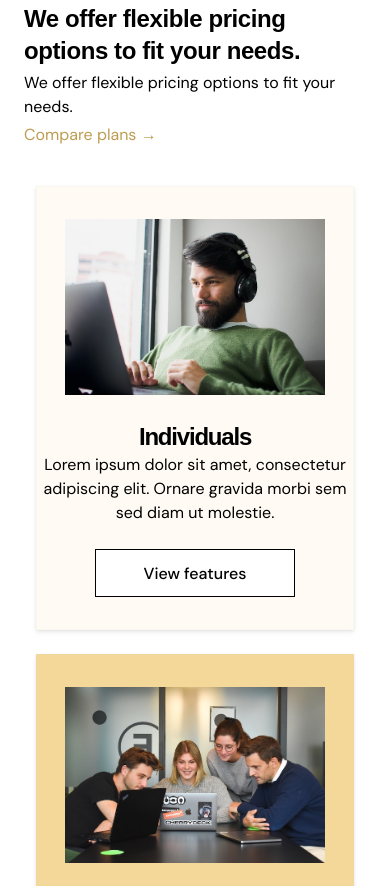
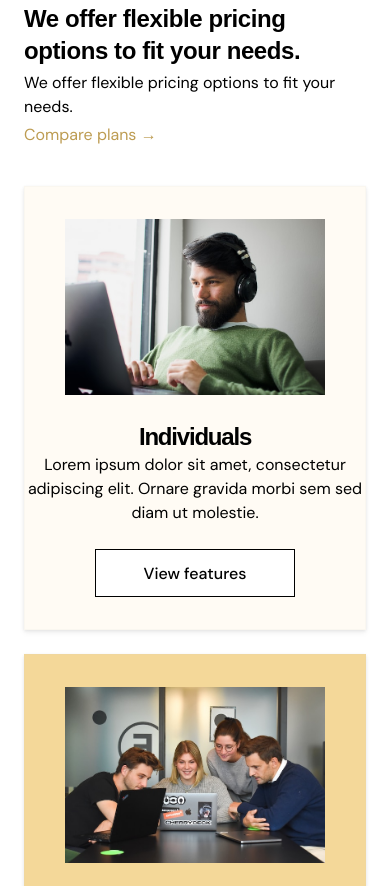
Before and after one commit to lowlifehighway/SchedulePro, a plain HTML site: page index.html in a window 390 px wide. Shown: the part 5347-6233 px from the top of the page. Drawn offline with Linux system fonts and the light colour scheme; a web font is replaced by a local one.

```diff
--- a/css/queries.css
+++ b/css/queries.css
@@ -82,7 +82,7 @@
   }
 
   .price-container {
-    margin: 0 1.2rem;
+    /* margin: 0 1.2rem; */
     /* grid-template-columns: 1fr; */
     gap: 2.4rem;
     justify-content: center;
@@ -263,7 +263,7 @@
   }
 
   .price-container {
-    margin: 0 1.2rem;
+    /* margin: 0 1.2rem; */
     grid-template-columns: 1fr;
     /* grid-template-rows: aut; */
     gap: 2.4rem;
--- a/css/style.css
+++ b/css/style.css
@@ -524,7 +524,7 @@ body {
   /* justify-items: space-between; */
   align-items: center;
 
-  margin: 0 7rem;
+  /* margin: 0 7rem; */
   margin-bottom: 4.5rem;
 }
 .price-box {
@@ -534,6 +534,7 @@ body {
   justify-items: center;
   align-items: center;
   gap: 2.4rem;
+  max-width: 55rem;
 }
 .price-img-box {
   width: 26rem;
```
